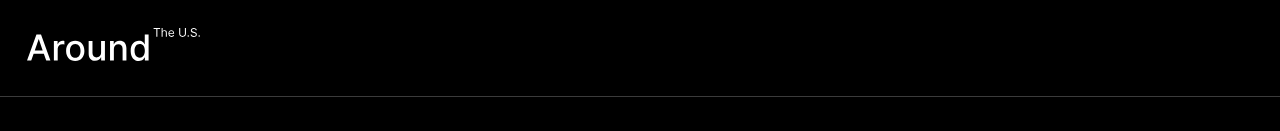
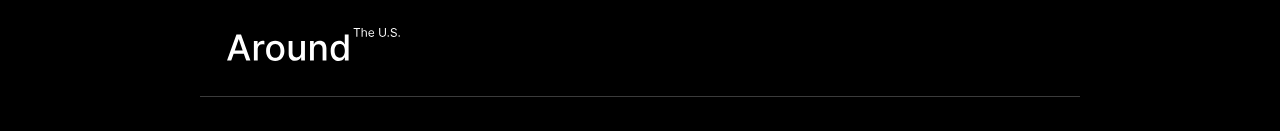
Before and after one commit to Meleana/web_project_4, a plain HTML site: page index.html in a window 1280 px wide. Shown: the top 131 px of the page. Drawn offline with Linux system fonts and the light colour scheme.

Commit message:
bugfix/fix header and js

```diff
--- a/blocks/header.css
+++ b/blocks/header.css
@@ -3,7 +3,8 @@
   text-align: left;
   /* border-bottom: 1px solid rgb(84, 84, 84, 0.7); */
   border-bottom: 1px solid #545454b3;
-  margin-bottom: 38px;
+  margin: 0 auto 38px;
+  max-width: 880px;
 }
 
 .header__logo {
@@ -13,7 +14,8 @@
 
 @media screen and (min-width: 918px) {
   .header {
-    margin-bottom: 36px;
+    margin: 0 auto 36px;
+    /* max-width: 880px; */
   }
 
   .header__logo {
```
Also changed, not shown: scripts/index.js (+34 -2 lines), index.html (line endings or trailing spaces).
